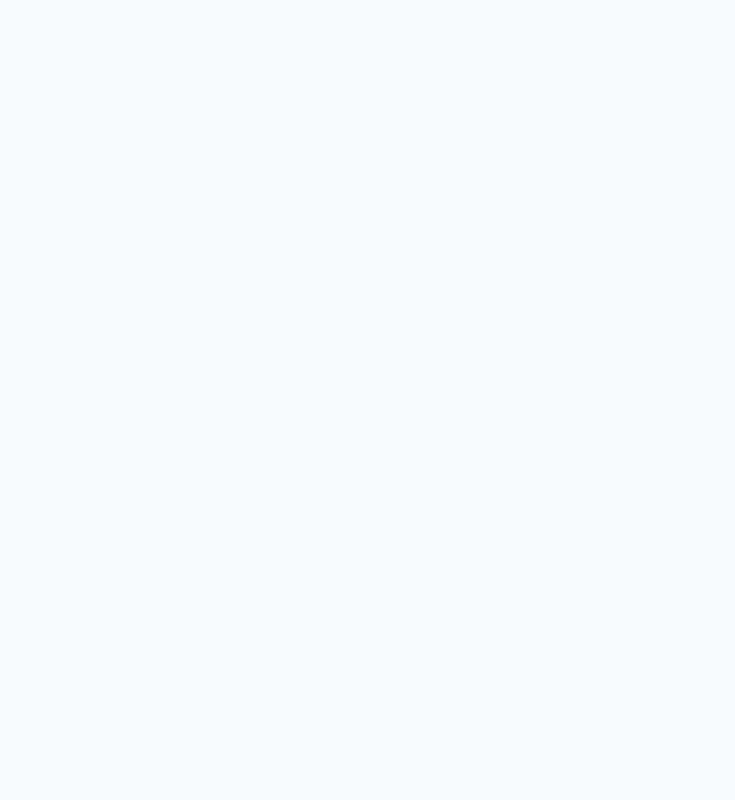
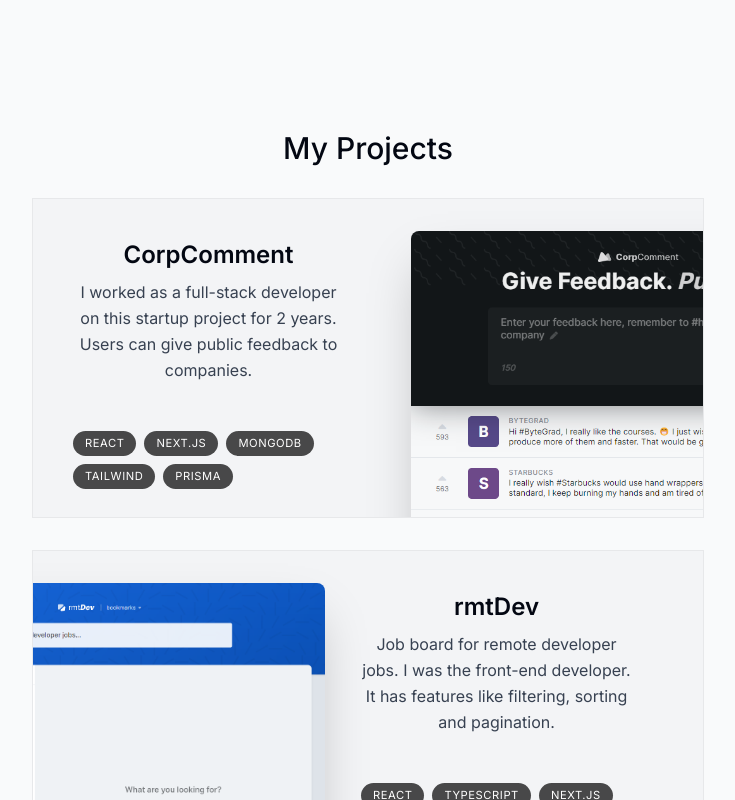
Before and after one commit to SaiSawant1/portfolio, a Next.js app: page / in a window 1280 px wide. Shown: the part 1220-2020 px from the top of the page, without its empty margins (272-1007 px from the left). Before the commit the page ends 1350 px from the top, so only its background shows below. Built offline with nearby package versions, Linux system fonts and the light colour scheme.

Commit message:
project section animation completed, scroll behaviour smooth

```diff
--- /dev/null
+++ b/src/app/Projects.tsx
@@ -0,0 +1,77 @@
+"use client";
+import SectionHeading from "@/components/SectionHeading";
+import { projectsData } from "@/lib/data";
+import { useScroll, motion } from "framer-motion";
+import Image from "next/image";
+import React from "react";
+
+export default function Projects() {
+  return (
+    <section id="projects" className="text-center mb-28 scroll-mt-28 ">
+      <SectionHeading>My Projects</SectionHeading>
+      <div>
+        {projectsData.map((projects, index) => (
+          <React.Fragment key={index}>
+            <Project key={index} {...projects} />
+          </React.Fragment>
+        ))}
+      </div>
+    </section>
+  );
+}
+
+type ProjectsProps = (typeof projectsData)[number];
+
+function Project({ title, description, tags, imageUrl }: ProjectsProps) {
+  const ref = React.useRef<HTMLDivElement>(null);
+  const { scrollYProgress } = useScroll({
+    target: ref,
+    offset: ["0 1", "1.33 1"],
+  });
+  return (
+    <motion.div
+      ref={ref}
+      style={{ scale: scrollYProgress, opacity: scrollYProgress }}
+      transition={{ ease: "easeOut" }}
+      className="group mb-3 sm:mb-8 last:mb-0"
+    >
+      <section className=" bg-gray-100 max-w-[42rem] sm:h-[20rem] border border-black/5 overflow-hidden sm:pr-8 relative  even:pl-8 hover:bg-gray-200">
+        <div className="py-4 pb-7  px-5 sm:pl-10 sm:pr-2 sm:pt-10 sm:max-w-[50%] flex flex-col h-full group-even:ml-[18rem]">
+          <h3 className="text-2xl font-semibold">{title}</h3>
+          <p className="mt-2 leading-relaxed text-gray-700 ">{description}</p>
+          <ul className="flex flex-wrap mt-4 gap-2 sm:mt-auto">
+            {tags.map((tag, index) => (
+              <li
+                className="bg-black/[0.7] px-3 py-1 text-[0.7rem] uppercase tracking-wider text-white rounded-full"
+                key={index}
+              >
+                {tag}
+              </li>
+            ))}
+          </ul>
+        </div>
+        <Image
+          className="absolute top-8 -right-40
+        w-[28.25rem] rounded-t-lg shadow-2xl group-even:right-[initial]
+        transition-all
+        group-even:-left-40
+
+        group-hover:-translate-x-3
+        group-hover:translate-y-3
+        group-hover:-rotate-2
+        group-hover:scale-110
+
+        group-even:group-hover:translate-x-3
+        group-even:group-hover:translate-y-3
+        group-even:group-hover:rotate-2
+        group-even:hover:scale-110
+
+        "
+          quality={95}
+          src={imageUrl}
+          alt="project image"
+        />
+      </section>
+    </motion.div>
+  );
+}
--- a/src/app/layout.tsx
+++ b/src/app/layout.tsx
@@ -17,7 +17,7 @@
   children: React.ReactNode;
 }) {
   return (
-    <html lang="en">
+    <html lang="en" className="!scroll-smooth">
       <body className={`${inter.className} pt-28 sm:pt-36 bg-gray-50 text-gray-950`}>
         <div className="-z-10 sm:w-[68.75rem] bg-[#fbe2e3] absolute top-[-6rem] right-[11rem] h-[31.25rem] w-[31.25rem] rounded-full blur-[10rem]"></div>
         <div className="-z-10 sm:w-[68.75rem] md:left-[-33rem] lg:left-[-28rem] xl:left-[-15rem] 2xl:left-[-5rem] bg-[#dbd7fb] absolute top-[-1rem] left-[-35rem] h-[31.25rem] w-[50rem] rounded-full blur-[10rem]"></div>
--- a/src/app/page.tsx
+++ b/src/app/page.tsx
@@ -2,6 +2,7 @@
 import Intro from '@/components/Intro'
 import SectionDivider from '@/components/SectionDivider'
 import Image from 'next/image'
+import Projects from './Projects'
 
 export default function Home() {
   return (
@@ -9,6 +10,7 @@
       <Intro/>
       <SectionDivider/>
       <About/>
+      <Projects/>
     </main>
   )
 }
--- a/src/components/About.tsx
+++ b/src/components/About.tsx
@@ -8,7 +8,7 @@
     id="about"
     initial={{opacity:0,y:100}}
     animate={{opacity:1,y:0}}
-    className="flex-col mb-28 max-w-[45rem] leading-8 justify-center items-center  text-center sm:mb-40">
+    className="flex-col mb-28 max-w-[45rem] leading-8 justify-center items-center  text-center sm:mb-40 scroll-mt-28">
       <SectionHeading>About me</SectionHeading>
       <p className="mb-3">
         I am self taught full-stack web developer{" "}
```
